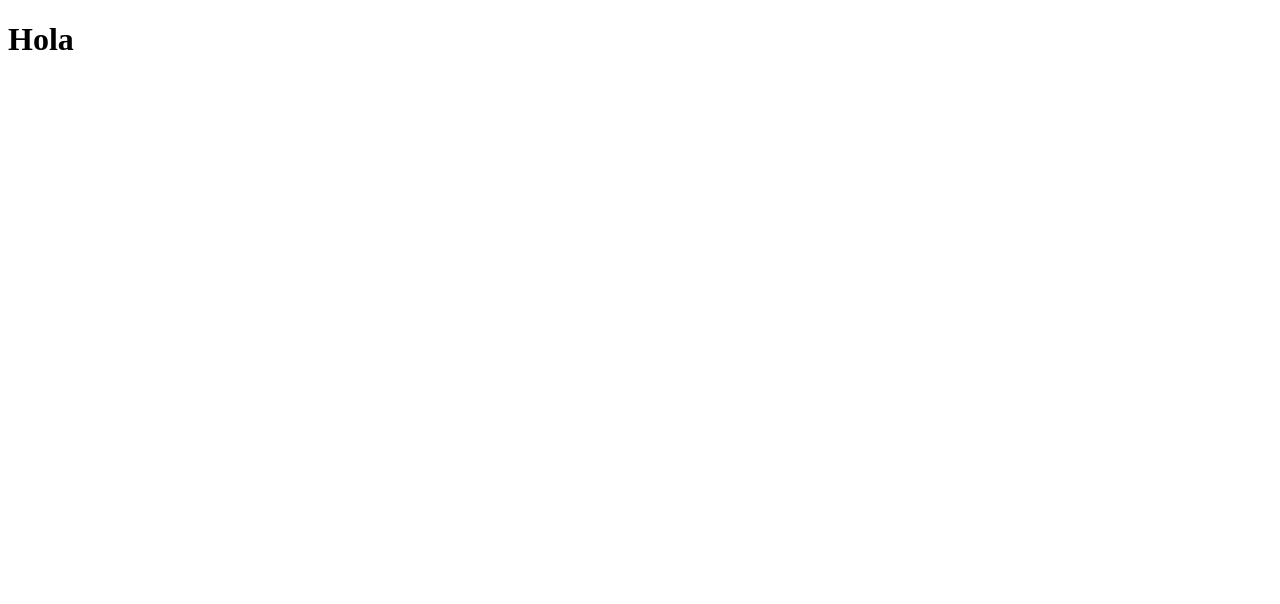
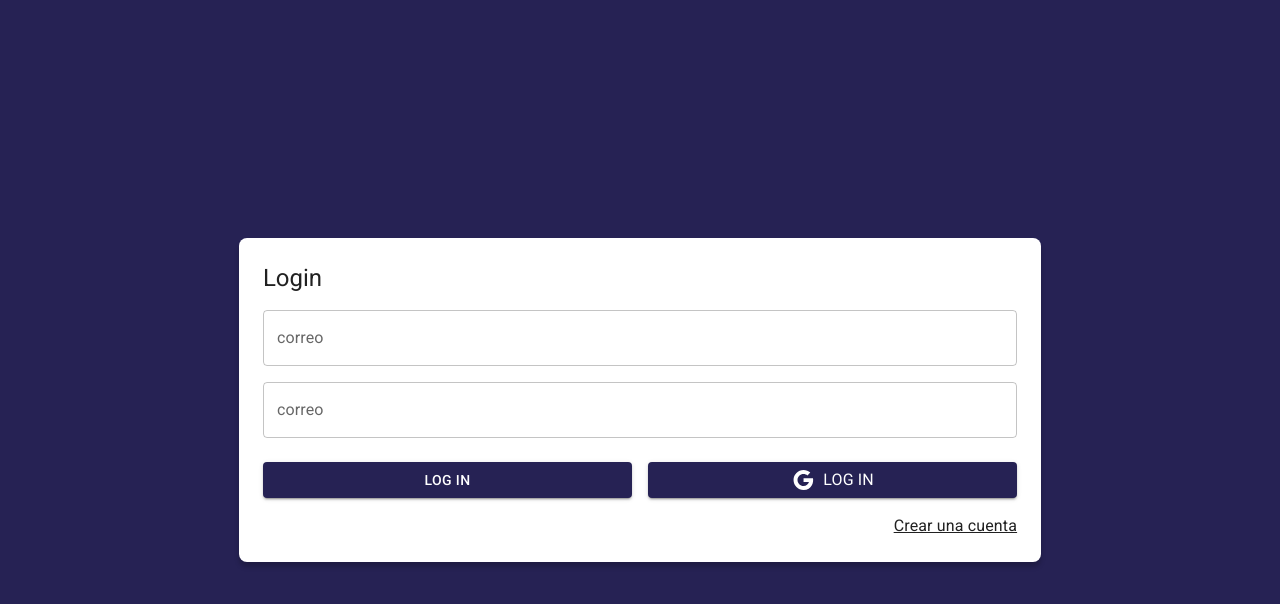
Before and after one commit to juan1630/hooks, a React (Vite) app: page /auth/login in a window 1280 px wide. Shown: the top 604 px of the page. Built offline with nearby package versions, Linux system fonts and the light colour scheme.

Commit message:
Se agrega el material UI y los estilos en el login component

```diff
--- a/src/JorunalApp.jsx
+++ b/src/JorunalApp.jsx
@@ -1,7 +1,10 @@
 import { AppRouter } from "./router/AppRouter"
+import { AppTheme } from "./theme"
 
 export const JournalApp = ()=>{
     return (
+        <AppTheme>
             <AppRouter />
+        </AppTheme>
     )
 }
--- a/src/auth/pages/LoginPage.jsx
+++ b/src/auth/pages/LoginPage.jsx
@@ -1,5 +1,53 @@
+import { Google } from "@mui/icons-material";
+import { Button, Grid, Link, TextField, Typography } from "@mui/material";
+import { Link as RouterLink } from 'react-router-dom'
+
 export const LoginPage = () => {
     return(
-        <h1> Hola </h1>
+        <Grid container spacing={0} direction="column" alignItems="center" justifyContent="center" sx={{ minHeight: '100vh', backgroundColor: 'primary.main', padding:4 }} >
+
+            <Grid item
+            className="box-shadow"
+            xs={3}
+            sx={{ backgroundColor: 'white', padding:3, borderRadius:2 }}
+            >
+                <Typography variant='h5' >
+                    Login
+                </Typography>
+
+                <form>
+                    <Grid container >
+                        <Grid  item  xs={12} sx={{mt: 2}}  >
+                            <TextField placeholder="email"  type='email' label="correo" fullWidth />
+                        </Grid>
+
+                        <Grid  item  xs={12} sx={{mt: 2}}  >
+                            <TextField placeholder="password"  type='password' label="correo" fullWidth />
+                        </Grid>
+                        <Grid container spacing={2} sx={{ mb:2, mt: 1 }}  >
+                            <Grid item xs={ 12 }  sm={ 6 } >
+                                <Button variant='contained' fullWidth   > Log in</Button>
+                            </Grid>
+                            <Grid item xs={ 12 } sm={ 6 }  >
+                                <Button variant='contained' fullWidth >
+                                    <Google />
+                                    <Typography sx={{ml:1}} >
+                                        Log in
+
+                                    </Typography>
+                                </Button>
+                            </Grid>
+                        </Grid>
+                        <Grid container direction='row' justifyContent='end' >
+                            <Link color="inherit" to="/auth/register" component={ RouterLink }  >
+                                Crear una cuenta
+                            </Link>
+                        </Grid>
+                    </Grid>
+                </form>
+
+            </Grid>
+
+        </Grid>
     );
 }
--- a/src/journal/pages/JournalPage.jsx
+++ b/src/journal/pages/JournalPage.jsx
@@ -1,3 +1,10 @@
+import { MailLockOutlined } from "@mui/icons-material"
+import { Typography } from "@mui/material"
+
 export const JournalPage = () => {
-    return (<div>  Journal Page </div>)
+    return (
+        <>
+            <Typography  variant='h1' > Journal App </Typography>
+        </>
+    )
 }
--- a/src/styles.css
+++ b/src/styles.css
@@ -2,3 +2,7 @@
     display: flex;
     justify-content: space-between;
 }
+
+.box-shadow{
+    box-shadow: 0px 5px 5px rgba(0, 0, 0, 0.2);
+}
--- /dev/null
+++ b/src/theme/AppTheme.jsx
@@ -0,0 +1,12 @@
+import { ThemeProvider } from "@emotion/react";
+import { CssBaseline } from "@mui/material";
+import { purpleThem } from "./";
+
+export const AppTheme = ({ children }) => {
+    return (
+        <ThemeProvider  theme={ purpleThem } >
+            <CssBaseline />
+            { children }
+        </ThemeProvider>
+    );
+}
--- /dev/null
+++ b/src/theme/index.js
@@ -0,0 +1,2 @@
+export * from './AppTheme'
+export * from './purpleTheme'
--- /dev/null
+++ b/src/theme/purpleTheme.js
@@ -0,0 +1,17 @@
+import { createTheme } from '@mui/material'
+import { red } from '@mui/material/colors'
+
+
+export const purpleThem = createTheme({
+    palette: {
+        primary: {
+            main:"#262254"
+        },
+        secondary: {
+            main: "#543884"
+        },
+        error:{
+            main: red.A400
+        }
+    }
+})
```
Also changed, not shown: index.html (line endings or trailing spaces).
